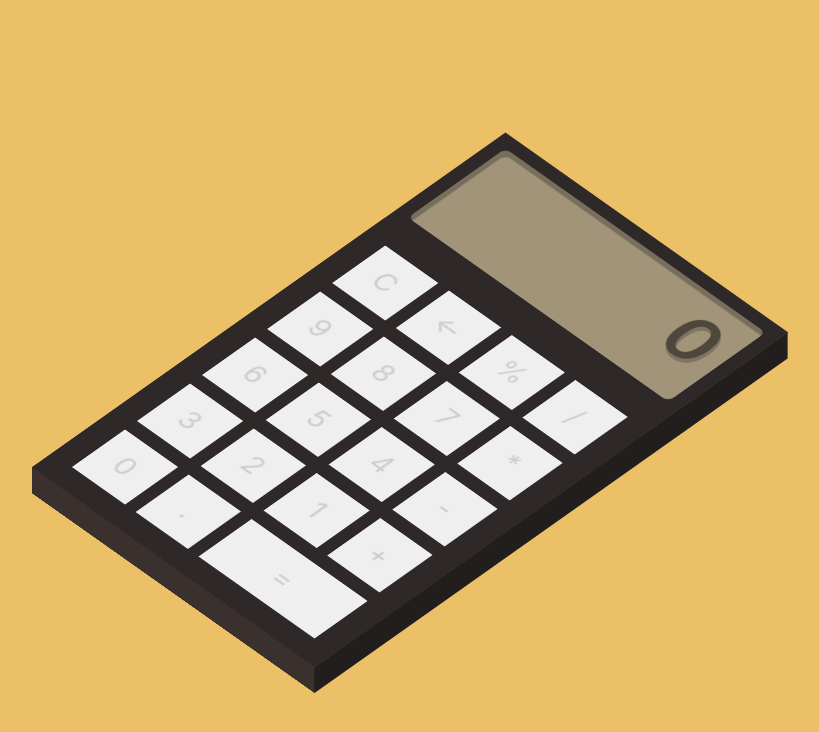
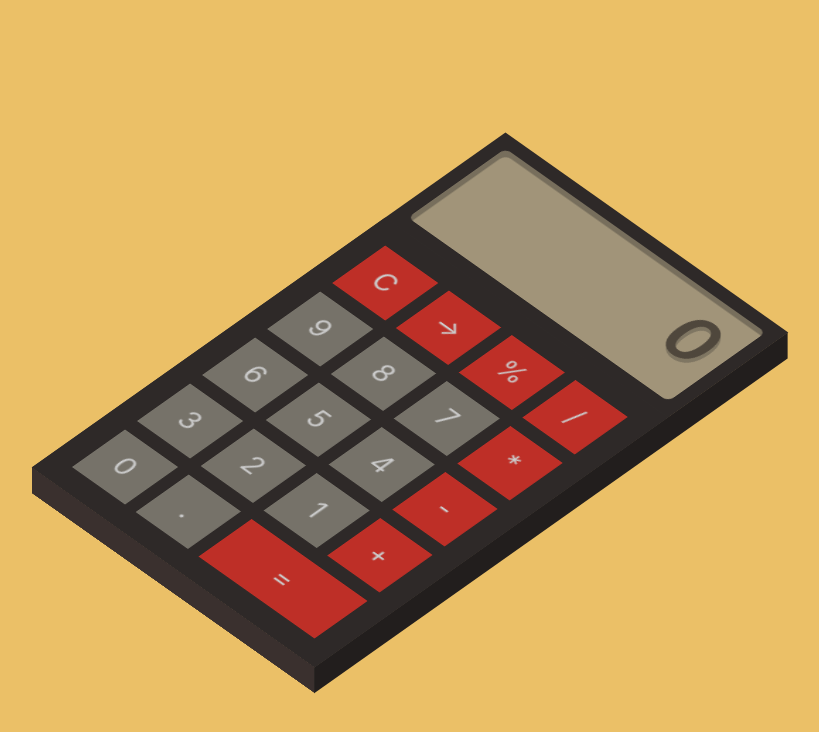
Before and after one commit to i-k0n/react-calculator, a React (Create React App) app: page / in a window 1280 px wide. Shown: the top 732 px of the page, without its empty margins (230-1049 px from the left). Built offline with nearby package versions, Linux system fonts and the light colour scheme.

Commit message:
added button types

```diff
--- a/src/components/Calculator/Keypad/Button.js
+++ b/src/components/Calculator/Keypad/Button.js
@@ -5,7 +5,11 @@ function Button(props) {
     const classes = ['btn'];
 
     if (typeof props !== 'undefined' && typeof props.type !== 'undefined') {
-        classes.push('btn--' + props.type);
+        const typeArray = props.type.split(' ')
+        typeArray.forEach(e => {
+            classes.push('btn--' + e);
+        });
+
     }
 
     return (
--- a/src/components/Calculator/Keypad/Keypad.js
+++ b/src/components/Calculator/Keypad/Keypad.js
@@ -6,37 +6,37 @@ function Keypad(props) {
     return (
       <section className="keypad">
         <KeypadRow>
-          <Button onButtonPress={props.onButtonPress} action="clear">C</Button>
-          <Button onButtonPress={props.onButtonPress} action="delete">&larr;</Button>
-          <Button onButtonPress={props.onButtonPress} action="percentage">%</Button>
-          <Button onButtonPress={props.onButtonPress} action="divide">/</Button>
+          <Button onButtonPress={props.onButtonPress} type="red" action="clear">C</Button>
+          <Button onButtonPress={props.onButtonPress} type="red" action="delete">&rarr;</Button>
+          <Button onButtonPress={props.onButtonPress} type="red" action="percentage">%</Button>
+          <Button onButtonPress={props.onButtonPress} type="red" action="divide">/</Button>
         </KeypadRow>
 
         <KeypadRow>
-          <Button onButtonPress={props.onButtonPress}>9</Button>
-          <Button onButtonPress={props.onButtonPress}>8</Button>
-          <Button onButtonPress={props.onButtonPress}>7</Button>
-          <Button onButtonPress={props.onButtonPress} action="multiply">*</Button>
+          <Button onButtonPress={props.onButtonPress} type="number">9</Button>
+          <Button onButtonPress={props.onButtonPress} type="number">8</Button>
+          <Button onButtonPress={props.onButtonPress} type="number">7</Button>
+          <Button onButtonPress={props.onButtonPress} type="red" action="multiply">*</Button>
         </KeypadRow>
 
         <KeypadRow>
-          <Button onButtonPress={props.onButtonPress}>6</Button>
-          <Button onButtonPress={props.onButtonPress}>5</Button>
-          <Button onButtonPress={props.onButtonPress}>4</Button>
-          <Button onButtonPress={props.onButtonPress} action="subtract">-</Button>
+          <Button onButtonPress={props.onButtonPress} type="number">6</Button>
+          <Button onButtonPress={props.onButtonPress} type="number">5</Button>
+          <Button onButtonPress={props.onButtonPress} type="number">4</Button>
+          <Button onButtonPress={props.onButtonPress} type="red" action="subtract">-</Button>
         </KeypadRow>
 
         <KeypadRow>
-          <Button onButtonPress={props.onButtonPress}>3</Button>
-          <Button onButtonPress={props.onButtonPress}>2</Button>
-          <Button onButtonPress={props.onButtonPress}>1</Button>
-          <Button onButtonPress={props.onButtonPress} action="add">+</Button>
+          <Button onButtonPress={props.onButtonPress} type="number">3</Button>
+          <Button onButtonPress={props.onButtonPress} type="number">2</Button>
+          <Button onButtonPress={props.onButtonPress} type="number">1</Button>
+          <Button onButtonPress={props.onButtonPress} type="red" action="add">+</Button>
         </KeypadRow>
 
         <KeypadRow>
-          <Button onButtonPress={props.onButtonPress}>0</Button>
-          <Button onButtonPress={props.onButtonPress} action="decimal">.</Button>
-          <Button onButtonPress={props.onButtonPress} type="large" action="calculate">=</Button>
+          <Button onButtonPress={props.onButtonPress} type="number">0</Button>
+          <Button onButtonPress={props.onButtonPress} type="number" action="decimal">.</Button>
+          <Button onButtonPress={props.onButtonPress} type="large red" action="calculate">=</Button>
         </KeypadRow>
       </section>
     );
```
